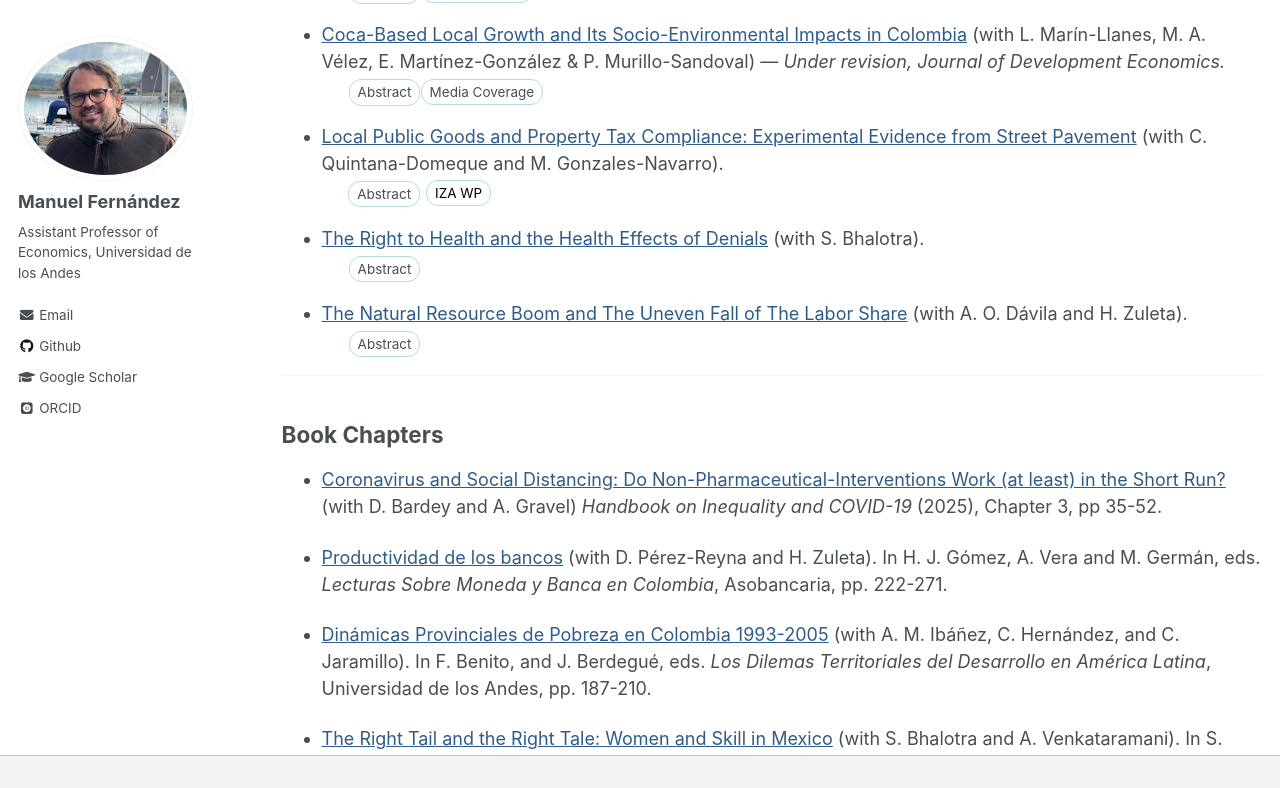
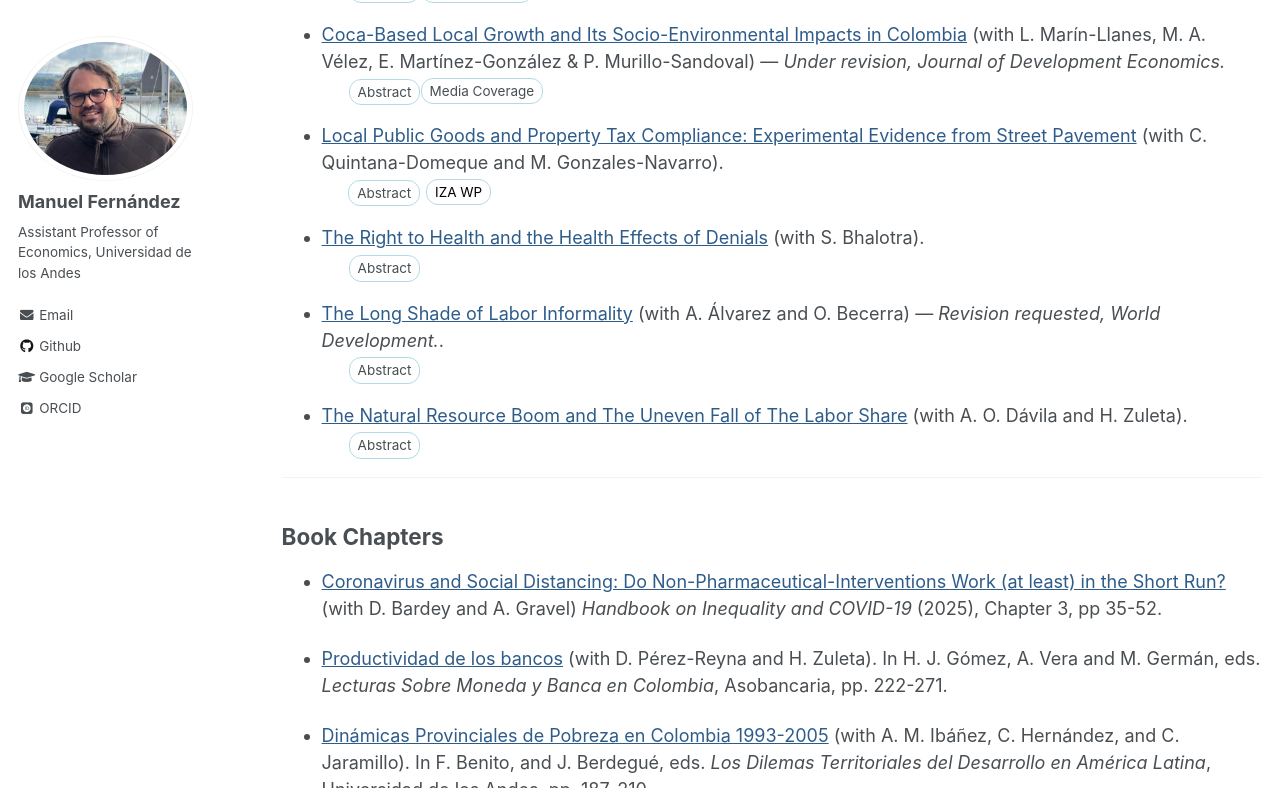
Before and after one commit to man-fern/man-fern.github.io, a Jekyll site: the page built from _pages/research.md, in a window 1280 px wide and 900 px high, scrolled down 1242 px, cut to the strip 0-788 px from the top of the window. Built offline with Jekyll 4.4.1, drawn with Linux system fonts in a browser that asks for light colours; some web fonts are replaced.

Commit message:
Update informality paper and replication code for BMJ

```diff
--- a/_pages/research.md
+++ b/_pages/research.md
@@ -26,6 +26,13 @@ redirect_from:
     <blockquote>
       <p><strong>Abstract:</strong> We build a model of equity crowdfunding that incorporates the two major funding models: all-or-nothing (AoN) and keep-it-all (KIA). Both informed and uninformed investors arrive sequentially and rationally choose whether and how much to invest. The KIA solution turns out to be a reduced version of AoN without signalling. We test predictions using data from a leading European equity crowdfunding platform and find support. Results are consistent with rational information aggregation. However, negative information cascades may still appear. The AoN crowdfunding mechanism might therefore fail to finance a non-negligible percentage of positive NPV projects.</p>
     </blockquote>
+  </details>
+
+  <details style="display:block;margin-left:5.5rem;margin-top:-1.6em;">
+    <summary style="background-color: #ffffff; padding: 2px 8px; border: 1px solid #b3d9e6; border-radius: 12px; display: inline-block; cursor: pointer; font-size: 0.75em;">Data and Code</summary>
+    <ul>
+      <li><a href="https://github.com/man-fern/Bhalotra-et-al-BMJ-replicationPackage" target="_blank" rel="noopener" style="color:#000000;">GitHub repository</a></li>
+    </ul>
   </details>
 
 * [The Rise in Women&#39;s Labour Force Participation in Mexico- Supply vs Demand Factors](/files/Bhalotra-Fernandez-Mexico-FLFP-supply-demand.pdf){:style="color:#2E5C8A;text-decoration:underline" target="_blank" rel="noopener"} (with S. Bhalotra) *The World Bank Economic Review* (2024), 38(2), pp. 319-350.
@@ -166,6 +173,16 @@ redirect_from:
   </details>
 
 
+* [The Long Shade of Labor Informality](/files/Alvarez-Becerra-Fernandez-The-Long-Shade-of-Labor-Informality.pdf){:style="color:#2E5C8A;text-decoration:underline" target="_blank" rel="noopener"} (with A. Álvarez and O. Becerra) — *Revision requested, World Development.*.
+
+  <details style="display:block;margin-left:1.5rem;margin-top:-1.2em;">
+    <summary style="background-color: #ffffff; padding: 2px 8px; border: 1px solid #b3d9e6; border-radius: 12px; display: inline-block; cursor: pointer; font-size: 0.75em;">Abstract</summary>
+    <blockquote>
+      <p><strong>Abstract:</strong> Countries at similar income levels exhibit markedly different rates and anatomies of labor informality. We organize these patterns around three interacting forces: a legal wedge (minimum wages and non-wage labor costs, alongside enforcement), the sectoral productivity and composition, and the private value of formality (coverage, portability, and contract enforceability). A parsimonious model yields sharp “thin-margin’’ predictions: effects concentrate where earnings cluster near the minimum legal standards. Evidence from a cross-country, country–sector panel supports the framework—legal and enforcement effects are largest where thin-margin exposure is high; higher private value lowers informality and dampens wedge effects; and composition, especially within services, conditions aggregates. The results reconcile disparate findings and imply targeted policy: align enforcement with thin-margin exposure, raise the private value of formality via low-friction administration and portability, and pursue sectoral paths that expand formal-leaning activities.</p>
+    </blockquote>
+  </details>
+
+
 * [The Natural Resource Boom and The Uneven Fall of The Labor Share](/files/Davila-Fernandez-Zuleta-Natural-resource-boom.pdf){:style="color:#2E5C8A;text-decoration:underline" target="_blank" rel="noopener"} (with A. O. Dávila and H. Zuleta).
 
   <details style="display:block;margin-left:1.5rem;margin-top:-1.2em;">
```
Also changed, not shown: 1 other file.
